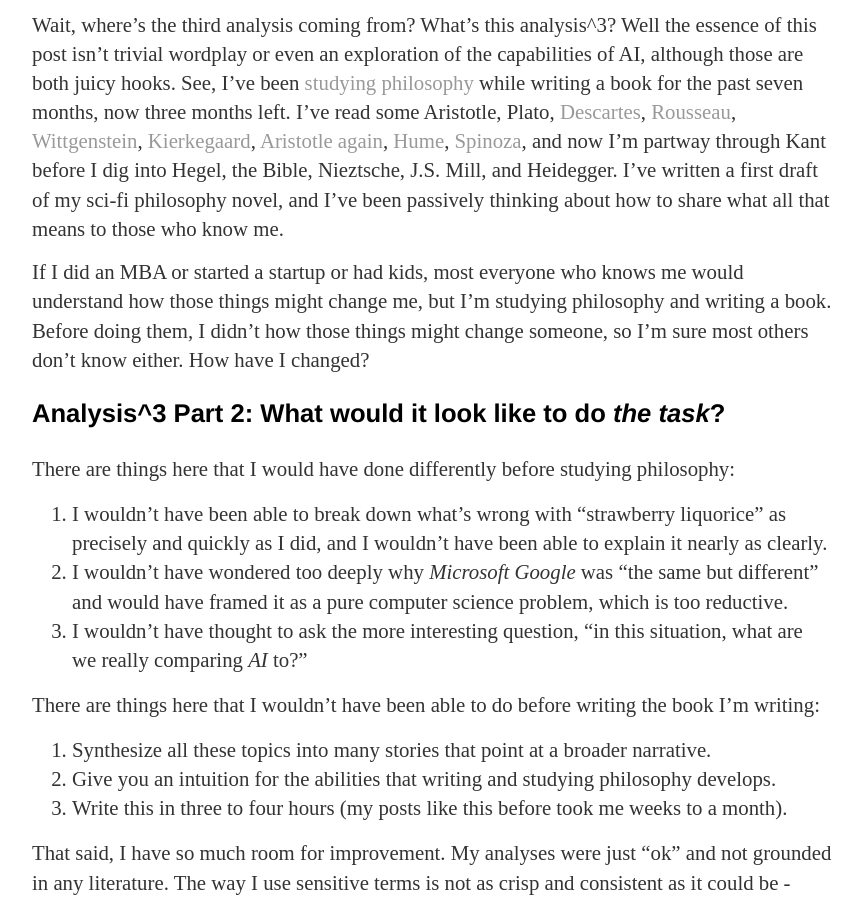
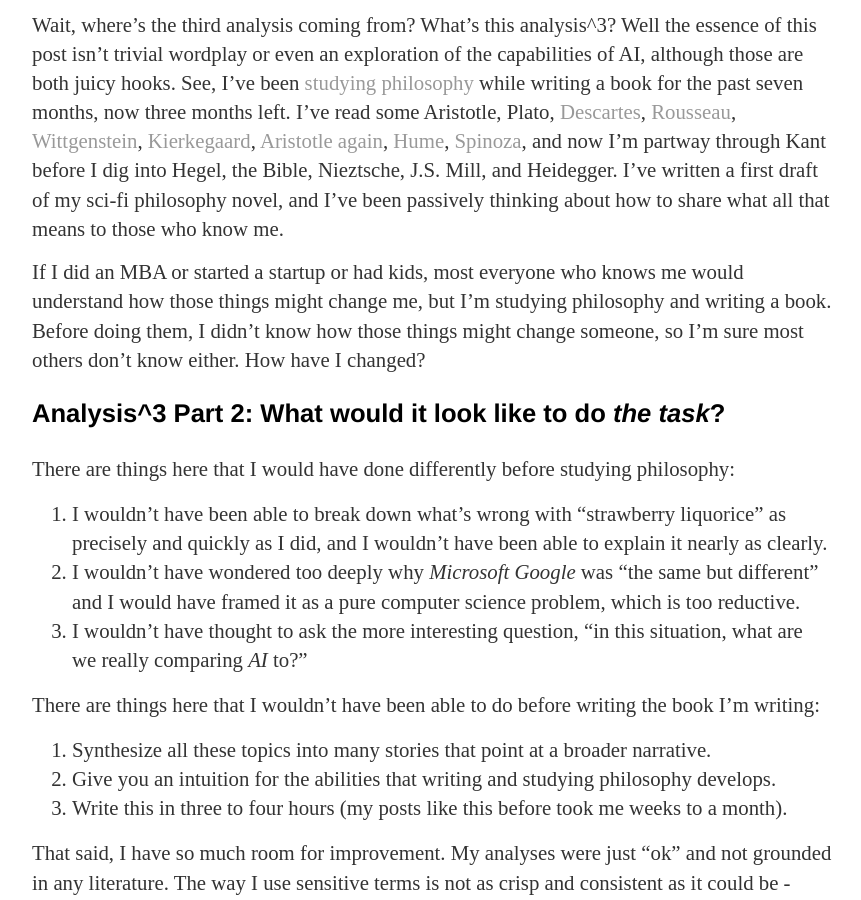
Before and after one commit to curiousest/curiousest.github.io, a Jekyll site: the page built from _posts/2024-07-20-microsoft-google-and-strawberry-liquorice.md, in a window 1280 px wide and 900 px high, scrolled down 3223 px. Shown: the whole window, without its empty margins (208-1069 px from the left). Built offline with Jekyll 4.4.1, drawn with Linux system fonts in a browser that asks for light colours; some of the changed text lies outside the part shown.

Commit message:
Article touch-ups.

```diff
--- a/_posts/2024-07-20-microsoft-google-and-strawberry-liquorice.md
+++ b/_posts/2024-07-20-microsoft-google-and-strawberry-liquorice.md
@@ -92,13 +92,13 @@ We were comparing *some AI* to *a person*, but even *a person* wouldn't have tha
 
 Wait, where's the third analysis coming from? What's this analysis^3? Well the essence of this post isn't trivial wordplay or even an exploration of the capabilities of AI, although those are both juicy hooks. See, I've been [studying philosophy](/philosophy-study) while writing a book for the past seven months, now three months left. I've read some Aristotle, Plato, [Descartes](/Descartes-study-notes), [Rousseau](/Rousseau-study-notes), [Wittgenstein](/Wittgenstein-study-notes), [Kierkegaard](/Kierkegaard-study-notes), [Aristotle again](/Aristotle-study-notes-2), [Hume](/Hume-study-notes), [Spinoza](/Spinoza-study-notes), and now I'm partway through Kant before I dig into Hegel, the Bible, Nieztsche, J.S. Mill, and Heidegger. I've written a first draft of my sci-fi philosophy novel, and I've been passively thinking about how to share what all that means to those who know me.
 
-If I did an MBA or started a startup or had kids, most everyone who knows me would understand how those things might change me, but I'm studying philosophy and writing a book. Before doing them, I didn't how those things might change someone, so I'm sure most others don't know either. How have I changed?
+If I did an MBA or started a startup or had kids, most everyone who knows me would understand how those things might change me, but I'm studying philosophy and writing a book. Before doing them, I didn't know how those things might change someone, so I'm sure most others don't know either. How have I changed?
 
 ### Analysis^3 Part 2: What would it look like to do *the task*?
 
 There are things here that I would have done differently before studying philosophy:
 1. I wouldn't have been able to break down what's wrong with "strawberry liquorice" as precisely and quickly as I did, and I wouldn't have been able to explain it nearly as clearly.
-2. I wouldn't have wondered too deeply why *Microsoft Google* was "the same but different" and would have framed it as a pure computer science problem, which is too reductive.
+2. I wouldn't have wondered too deeply why *Microsoft Google* was "the same but different" and I would have framed it as a pure computer science problem, which is too reductive.
 3. I wouldn't have thought to ask the more interesting question, "in this situation, what are we really comparing *AI* to?"
 
 There are things here that I wouldn't have been able to do before writing the book I'm writing:
```
Also changed, not shown: other parts of _posts/2024-07-20-microsoft-google-and-strawberry-liquorice.md (+1 -1 lines), _posts/2024-07-22-unleash-your-inner-lily.md (+8 -4 lines).
